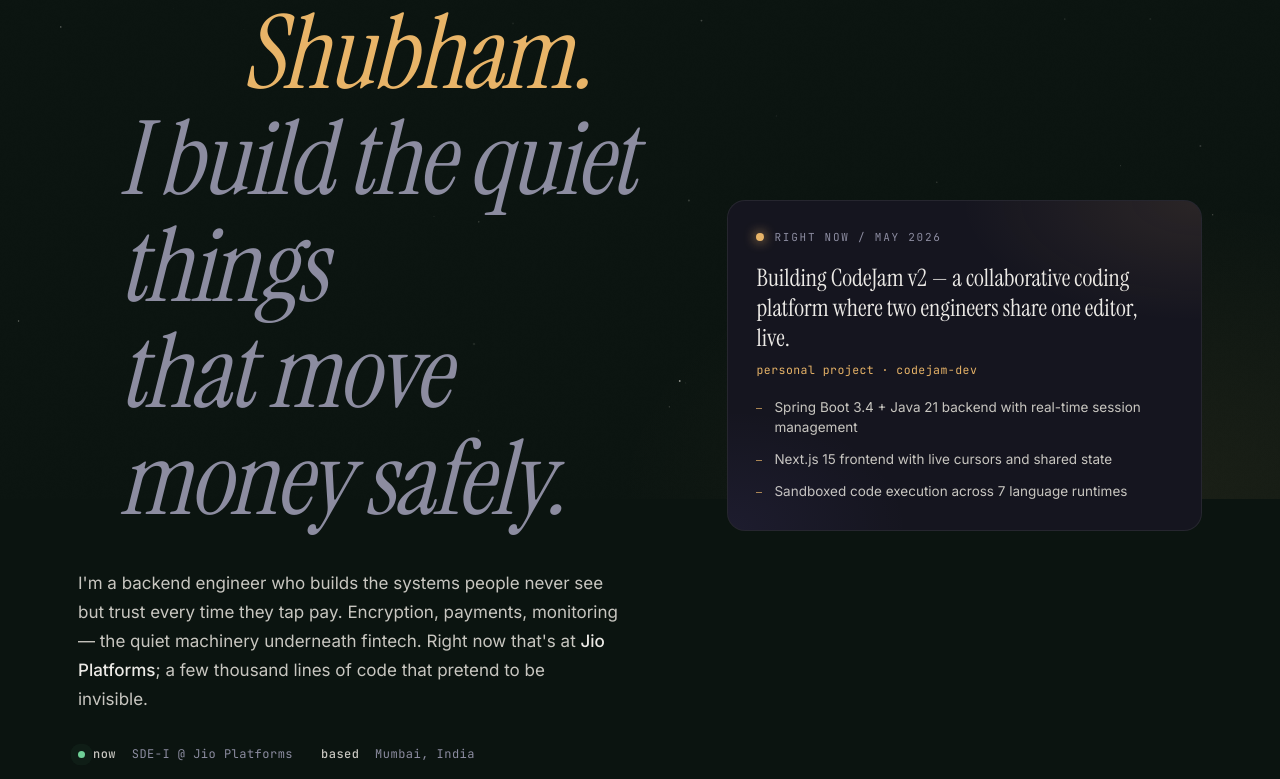
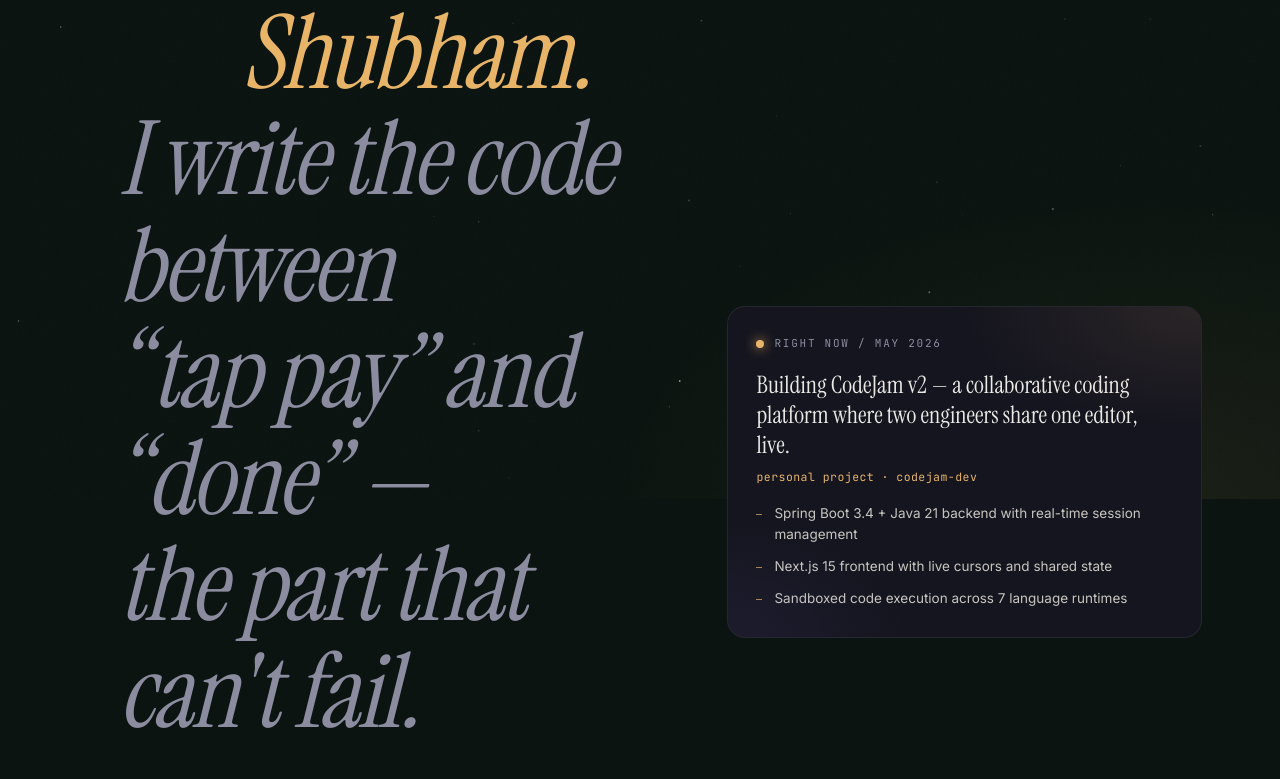
Before and after one commit to TonyStark0801/Portfolio, a Next.js app: page / in a window 1280 px wide. Shown: the part 301-1080 px from the top of the page. Built offline with nearby package versions, Linux system fonts and the light colour scheme.

Commit message:
hero: update tagline to option 3

```diff
--- a/components/sections/Hero.tsx
+++ b/components/sections/Hero.tsx
@@ -53,8 +53,9 @@ export default function Hero() {
               <span className="line2">
                 <em>Shubham.</em>
               </span>
-              <span className="line3 quiet">I build the quiet things</span>
-              <span className="line3 quiet">that move money safely.</span>
+              <span className="line3 quiet">I write the code between</span>
+              <span className="line3 quiet">&ldquo;tap pay&rdquo; and &ldquo;done&rdquo; —</span>
+              <span className="line3 quiet">the part that can&apos;t fail.</span>
             </motion.h1>
 
             <motion.p
```
